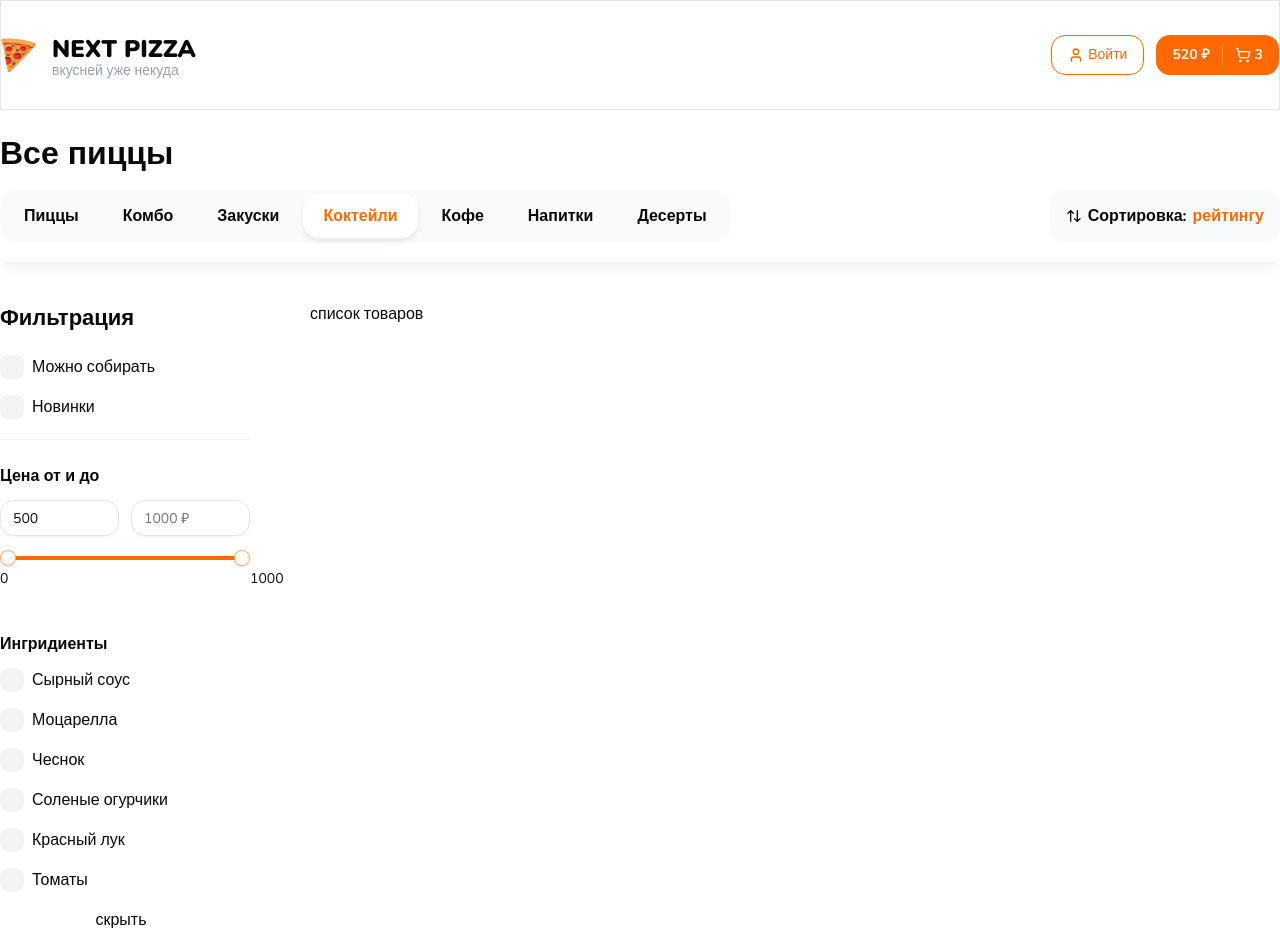
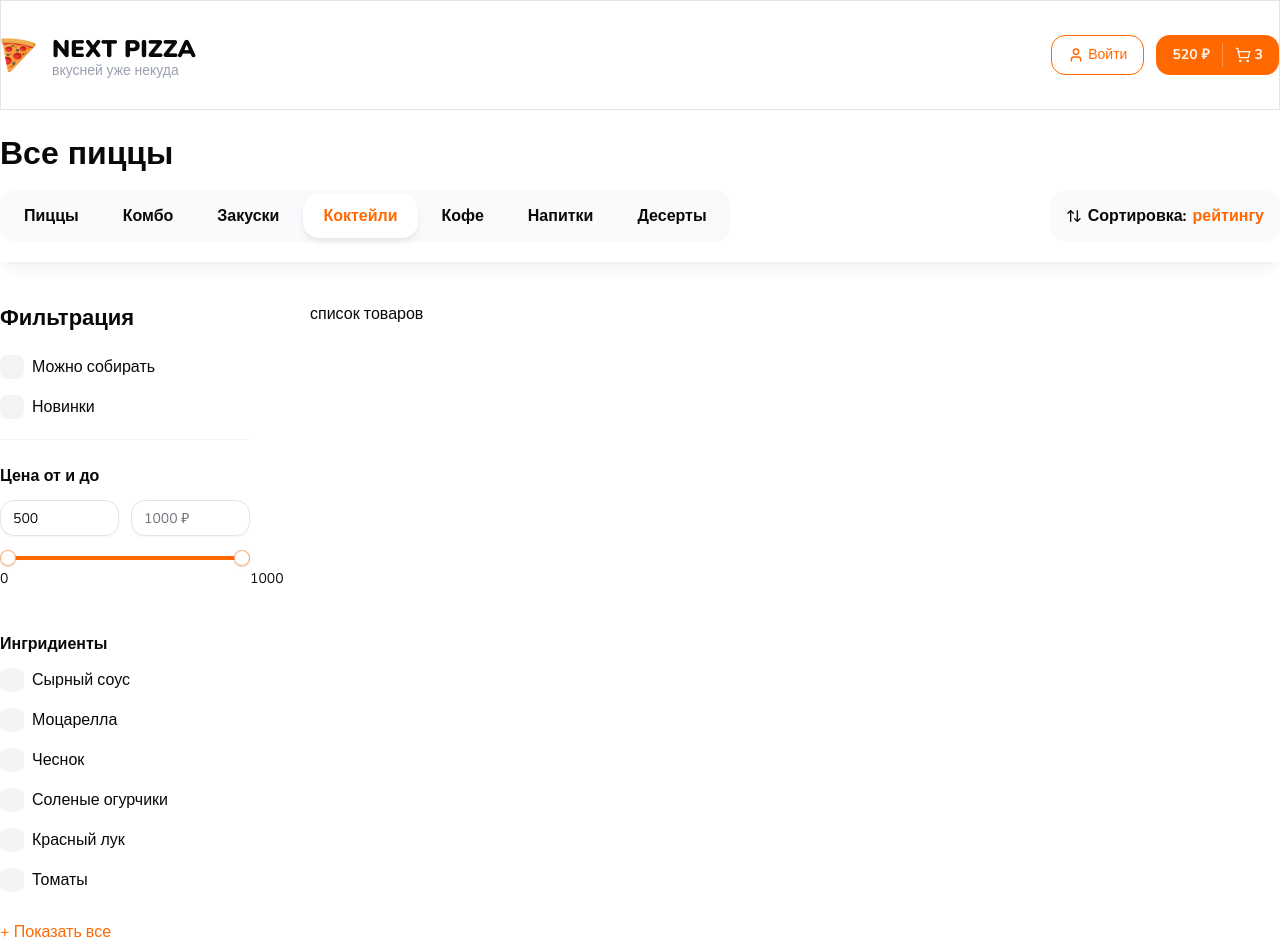
Before and after one commit to NikePro777/NextPizza2024, a Next.js app: page / in a window 1280 px wide. Shown: the top 952 px of the page. Built offline with nearby package versions, Linux system fonts and the light colour scheme.

Commit message:
tr search

```diff
--- a/components/shared/checkbox-filters-group.tsx
+++ b/components/shared/checkbox-filters-group.tsx
@@ -3,7 +3,6 @@
 import React from 'react';
 import { FilterCheckbox, FilterCheckboxProps } from './filter-checkbox';
 import { Input } from '../ui/index';
-import { Slice } from 'lucide-react';
 
 type Item = FilterCheckboxProps;
 
@@ -29,15 +28,44 @@ export const CheckboxFiltersGroup: React.FC<Props> = ({
   className,
 }) => {
   const [showAll, setShowAll] = React.useState(false);
+  const [search, setSearch] = React.useState('');
+
+  const searchItems = (items: Item[], search: string) => {
+    return items.filter((item) => {
+      console.log(item.text.toLowerCase().includes('сыр'));
+    });
+  };
+  const search1 = items.map((item) => {
+    item;
+  });
+
   return (
     <div className={className}>
       <p className="font-bold mb-3">{title}</p>
+
       {showAll && (
         <div className="mb-5">
-          <Input placeholder={searchInputPlaceholder} className="bg-gray-50 border-none" />
+          <Input
+            placeholder={searchInputPlaceholder}
+            className="bg-gray-50 border-none"
+            value={search}
+            onChange={(event) => setSearch(event.target.value)}
+          />
         </div>
       )}
+
       <div className="flex flex-col gap-4 max-h-96 pr-2 overflow-auto scrollbar">
+        {/* {searchItems.map((item:Item, index:number) => (
+          <FilterCheckbox
+            key={index}
+            text={item.text}
+            value={item.value}
+            endAdornment={item.endAdornment}
+            checked={false}
+            onCheckedChange={(ids) => console.log(ids)}
+          />
+        ))} */}
+
         {items.slice(0, !showAll ? limit : items.length).map((item, index) => (
           <FilterCheckbox
             key={index}
@@ -49,12 +77,12 @@ export const CheckboxFiltersGroup: React.FC<Props> = ({
           />
         ))}
 
-        {items.length > limit ? (
-          <button onClick={() => setShowAll(!showAll)}>
-            {showAll ? 'показать все' : 'скрыть'}
-          </button>
-        ) : (
-          ''
+        {items.length > limit && (
+          <div className={showAll ? 'border-t border-t-neutral-100 mt-4' : ''}>
+            <button onClick={() => setShowAll(!showAll)} className="text-primary mt-3">
+              {showAll ? 'Скрыть' : '+ Показать все'}
+            </button>
+          </div>
         )}
       </div>
     </div>
```
